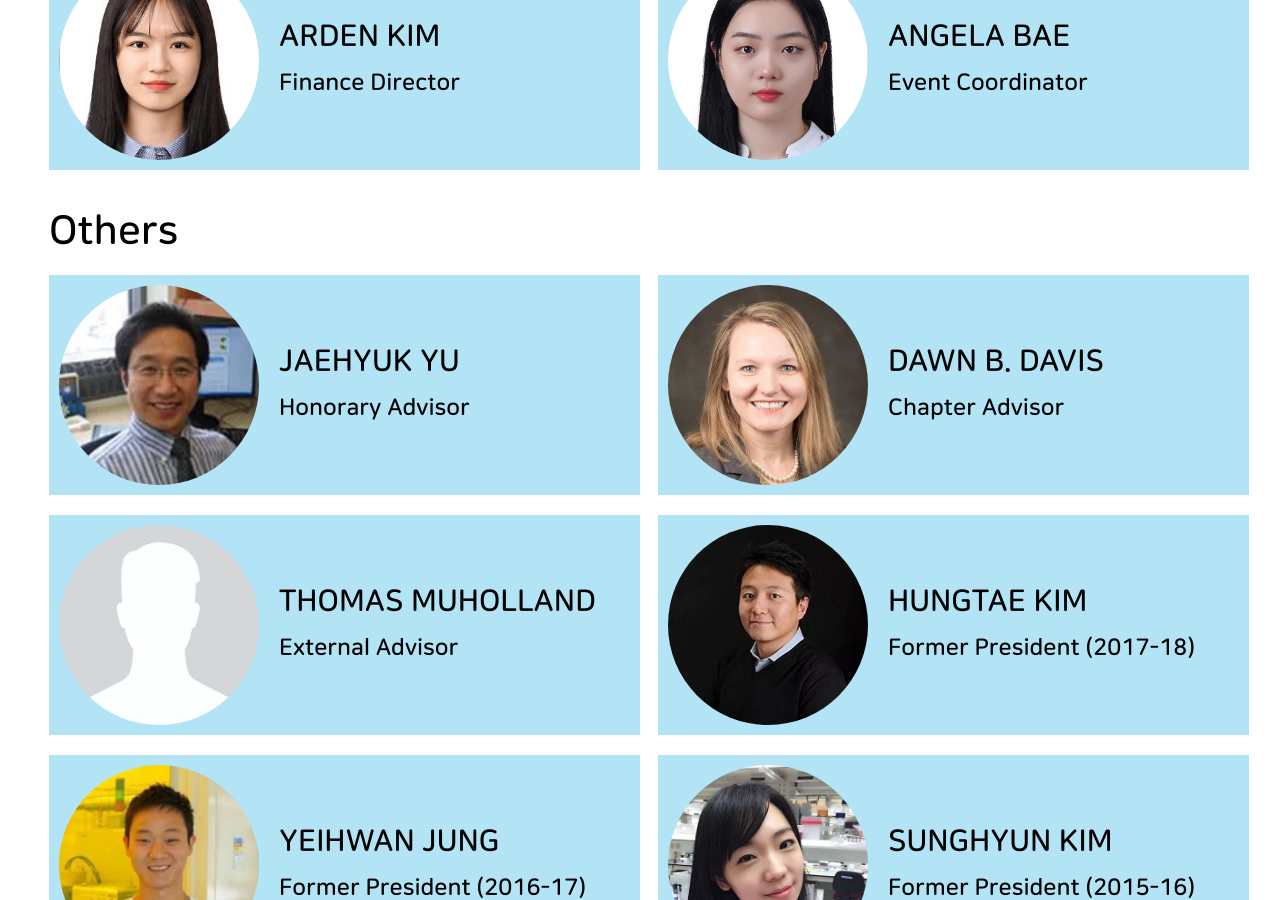
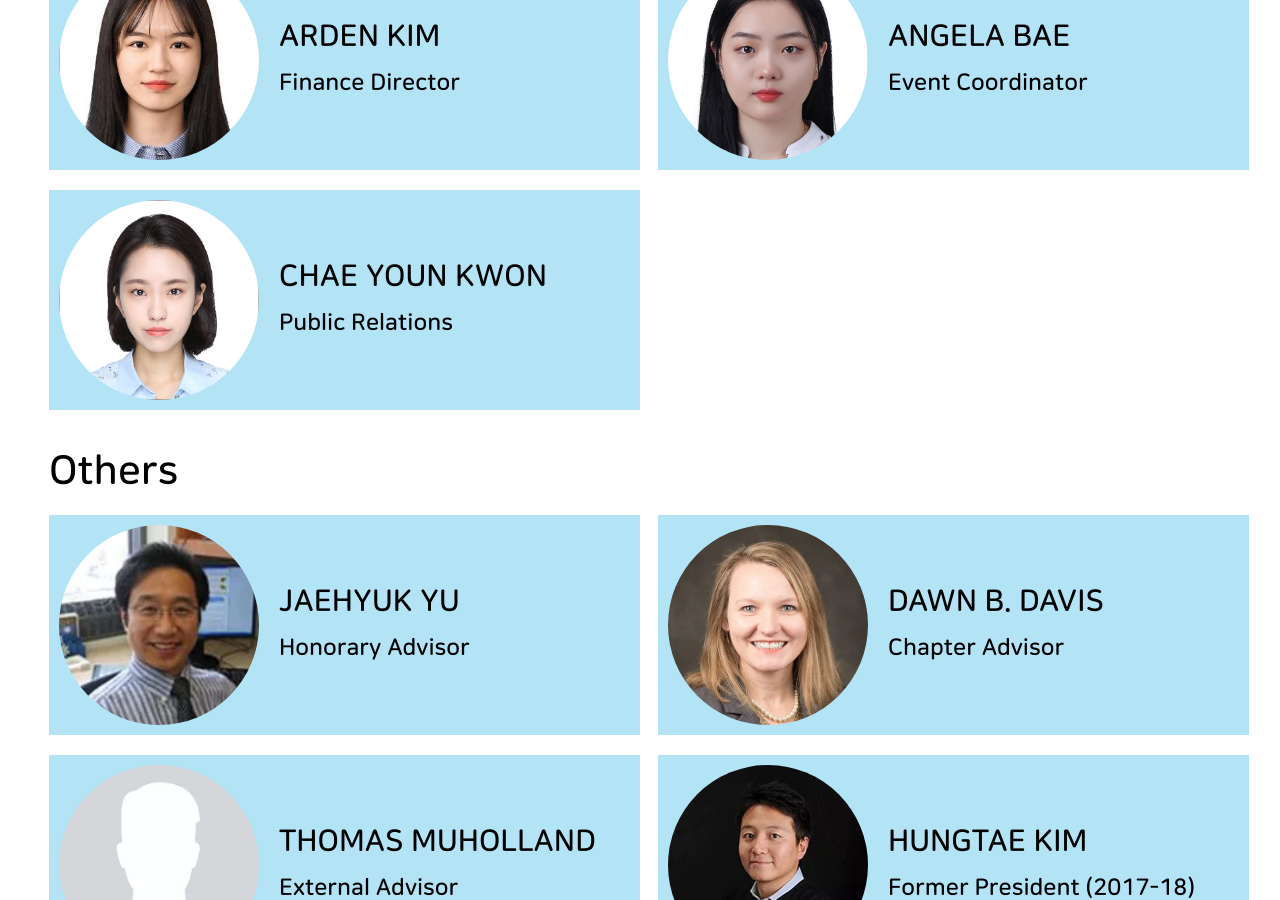
Before and after one commit to KSEAWisconsin/kseawisconsin.github.io, a Jekyll site: the page built from about.html, in a window 1280 px wide and 900 px high, scrolled down 3215 px. Built offline with Jekyll 4.4.1, drawn with Linux system fonts in a browser that asks for light colours.

Commit message:
Updated yg directors

```diff
--- a/_data/about_yg.yml
+++ b/_data/about_yg.yml
@@ -25,3 +25,8 @@
   image_url: /ANGELA_BAE.jpg
   standing: Event Coordinator
   website_url:
+
+- person_name: CHAE YOUN KWON
+  image_url: /CHAEYOUN_KWON.jpg
+  standing: Public Relations
+  website_url:
--- a/_data/home_events.yml
+++ b/_data/home_events.yml
@@ -13,7 +13,7 @@
 
 - event_name: Monthly Bowling Night
   detail_url:
-  date: Jan. 28. 2021
+  date: Jan. 28. 2020
   location: Middleton Sports Center
   additional_info1: "Admission Fee: $2 / Game, $2 for Shoes"
   additional_info2: "Total of $6 including 2 Games and Shoes "
```
Also changed, not shown: assets/about_image/CHAEYOUN_KWON.jpg (added).
